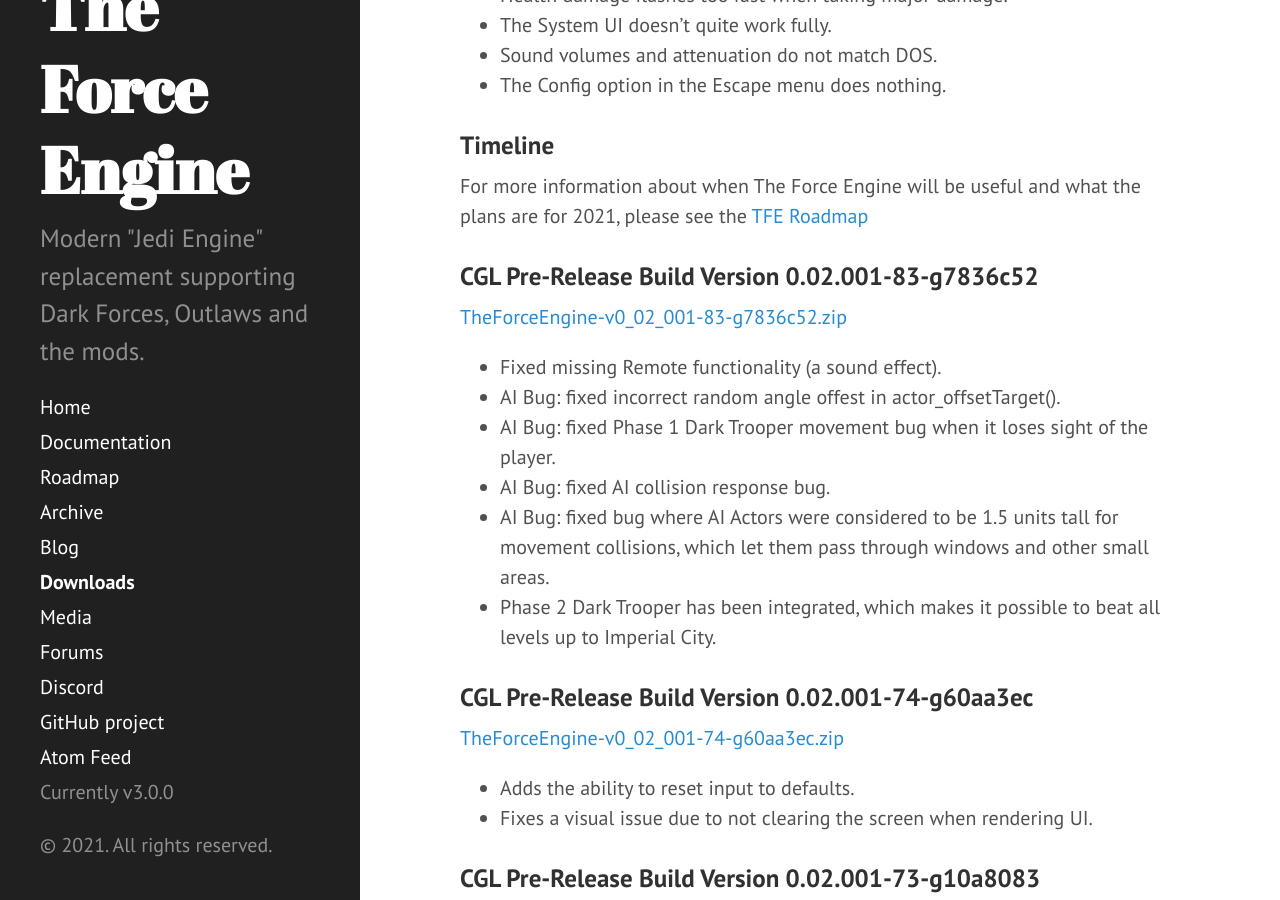
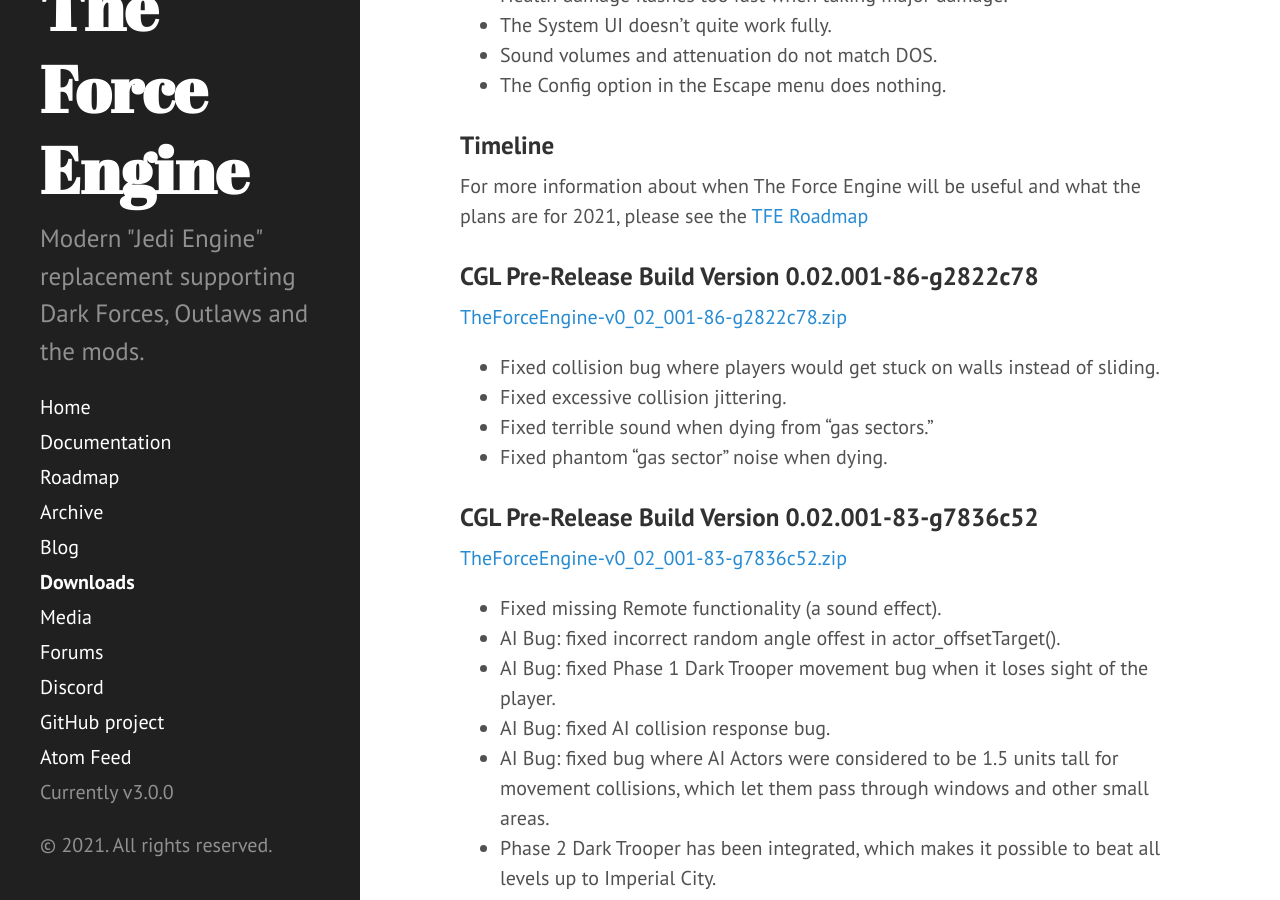
Before and after one commit to TheForceEngine/TheForceEngine.github.io, a Jekyll site: the page built from downloads.md, in a window 1280 px wide and 900 px high, scrolled down 1003 px. Built offline with Jekyll 4.4.1, drawn with Linux system fonts in a browser that asks for light colours.

Commit message:
Update downloads.md

```diff
--- a/downloads.md
+++ b/downloads.md
@@ -31,6 +31,13 @@
 
 ### Timeline
 For more information about when The Force Engine will be useful and what the plans are for 2021, please see the [TFE Roadmap](Roadmap.md)
+
+### CGL Pre-Release Build Version 0.02.001-86-g2822c78
+[TheForceEngine-v0_02_001-86-g2822c78.zip](archive/TheForceEngine-v0_02_001-86-g2822c78.zip) <br>
+* Fixed collision bug where players would get stuck on walls instead of sliding.
+* Fixed excessive collision jittering.
+* Fixed terrible sound when dying from "gas sectors."
+* Fixed phantom "gas sector" noise when dying.
 
 ### CGL Pre-Release Build Version 0.02.001-83-g7836c52
 [TheForceEngine-v0_02_001-83-g7836c52.zip](archive/TheForceEngine-v0_02_001-83-g7836c52.zip) <br>
```
